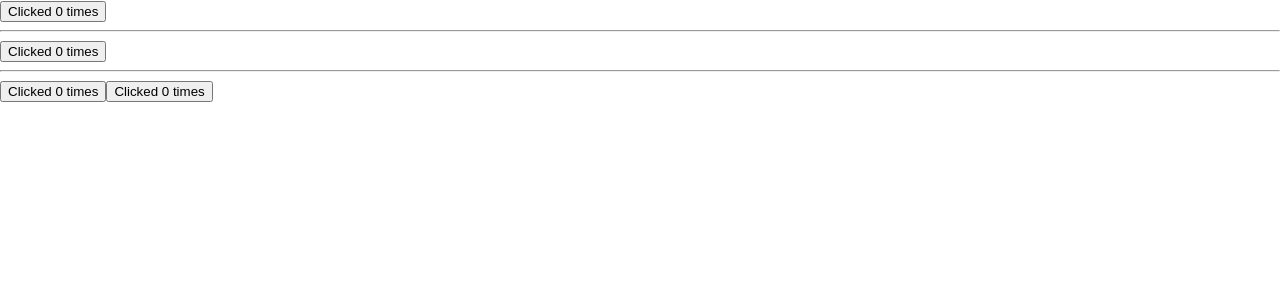
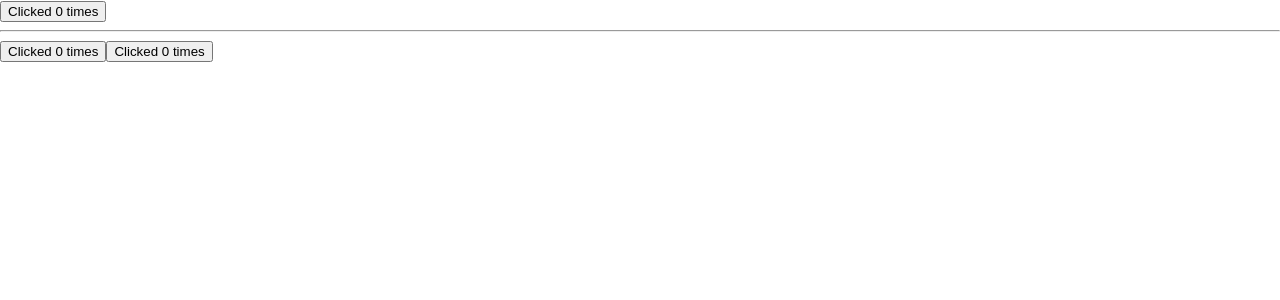
Before and after one commit to AdityaLearnsCoding/ReactDev, a React (Create React App) app: page / in a window 1280 px wide. Shown: the top 300 px of the page. Built offline with nearby package versions, Linux system fonts and the light colour scheme.

Commit message:
react_learn: Lesson 3 (3d,3e) done
State Uplifting

```diff
--- a/src/App.js
+++ b/src/App.js
@@ -80,13 +80,17 @@ import tennisBalls from "./components/lesson2/ecommerce_site/assets/tennis-balls
 import Solution3A from './components/lesson3/Solution3A';
 import Solution3B from './components/lesson3/Solution3B';
 import Solution3C from './components/lesson3/Solution3C';
+import { useState } from 'react';
 function App() {
+  const [count, setCount] = useState(0);
+  const updateCount = () => {
+    setCount(count + 1);
+  }
   return (
     <>
       <Solution3A />
       <hr/>
-      <Solution3B /> <hr/>
-      <Solution3B /><Solution3C />
+      <Solution3B count={count} updateCount={updateCount} /><Solution3C count={count} updateCount={updateCount} />
     </>
   );
 }
--- a/src/components/lesson3/Solution3B.jsx
+++ b/src/components/lesson3/Solution3B.jsx
@@ -1,13 +1,8 @@
-import { useState } from 'react';
+const Solution3B = ({count,updateCount}) => {
 
-const Solution3B = () => {
-    const [count, setCount] = useState(0);
-    const handleClick = () => {
-        setCount(count + 1);
-    }
     return (
         <>
-            <button onClick={handleClick}>Clicked {count} time{count !== 1 && <span>s</span>}</button>
+            <button onClick={updateCount}>Clicked {count} time{count !== 1 && <span>s</span>}</button>
         </>
     );
 }
--- a/src/components/lesson3/Solution3C.jsx
+++ b/src/components/lesson3/Solution3C.jsx
@@ -1,13 +1,8 @@
-import { useState } from 'react';
+const Solution3C = (props) => {
 
-const Solution3C = () => {
-    const [count, setCount] = useState(0);
-    const handleClick = () => {
-        setCount(count + 1);
-    }
     return (
         <>
-            <button onClick={handleClick}>Clicked {count} time{count !== 1 && <span>s</span>}</button>
+            <button onClick={props.updateCount}>Clicked {props.count} time{props.count !== 1 && <span>s</span>}</button>
         </>
     );
 }
```
